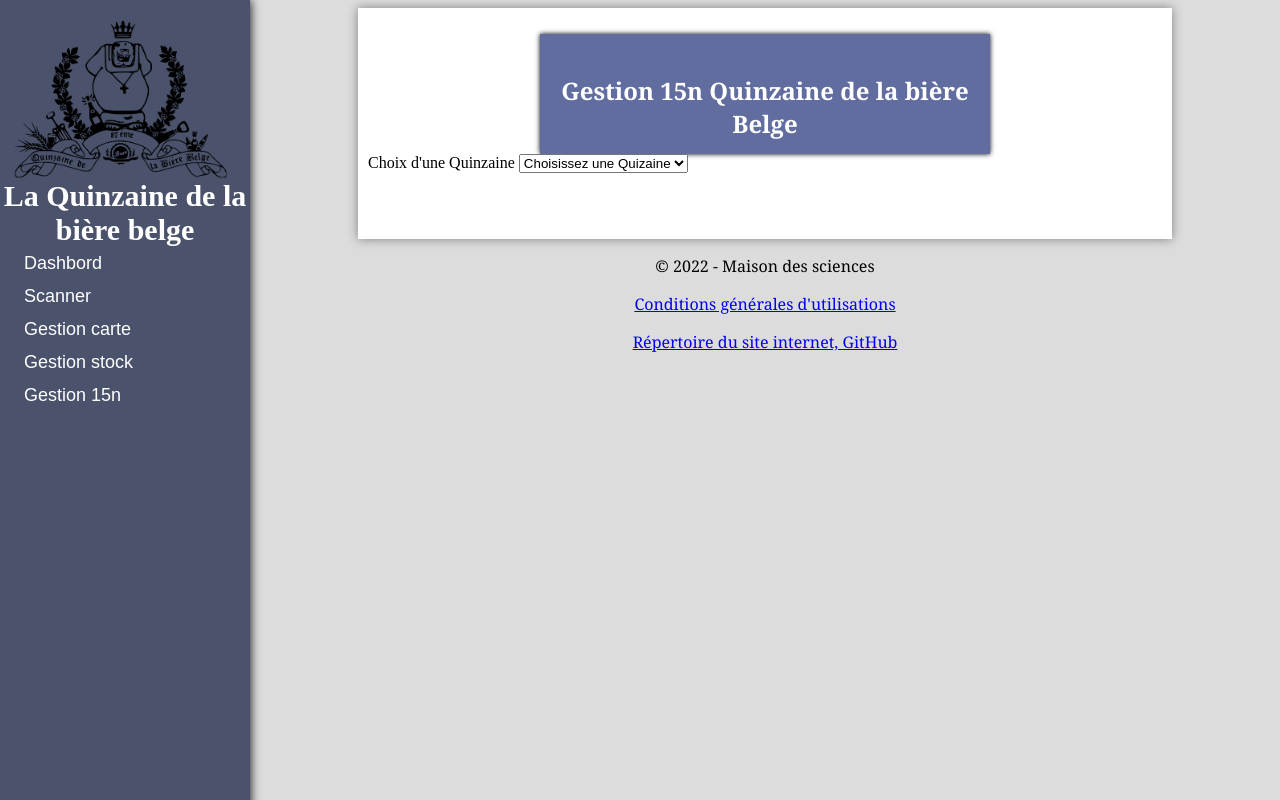
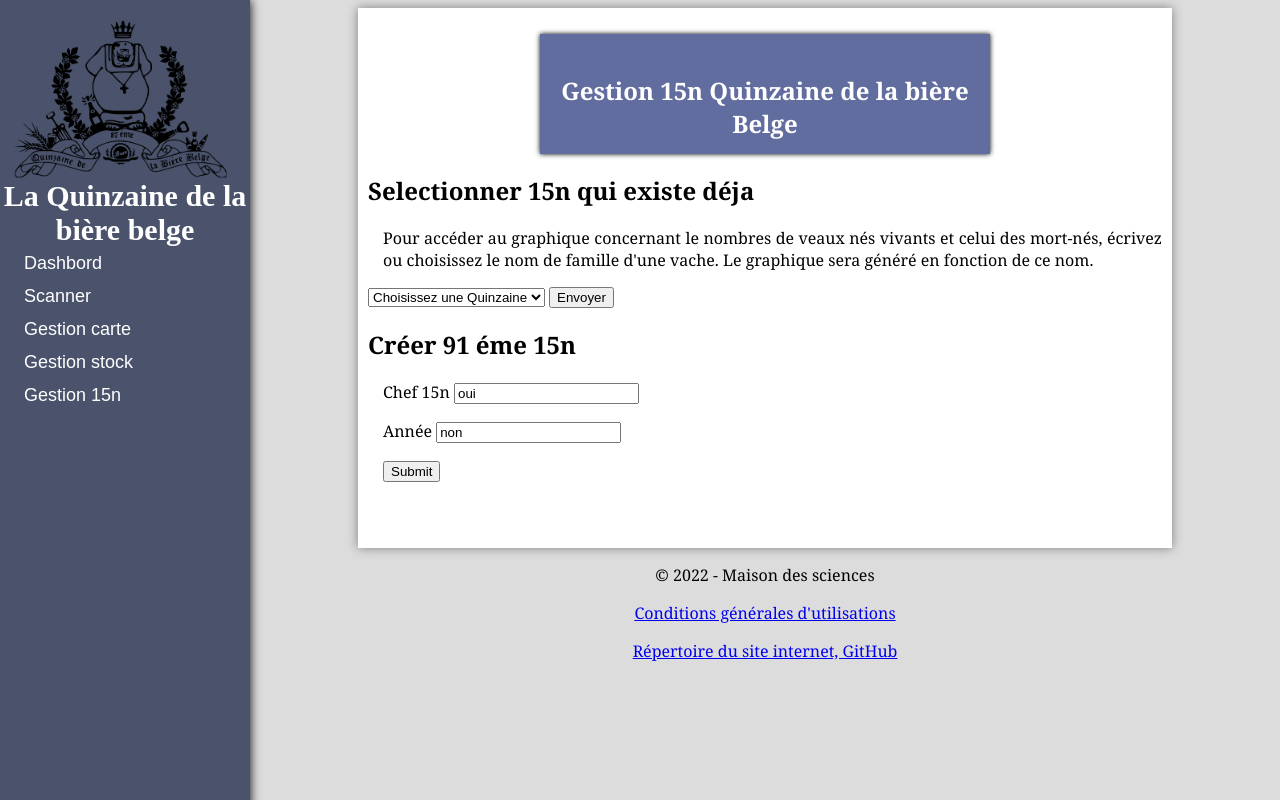
Before and after one commit to riri-314/Quinzaine, a Flask app: page /gestion_15n in a window 1280 px wide. Run offline with Flask 2, Linux system fonts and the light colour scheme.

Commit message:
Fixed bug in Gestion 15n

```diff
--- a/app.py
+++ b/app.py
@@ -1,9 +1,9 @@
-from flask import Flask, render_template, request
+from flask import Flask, render_template, request, redirect, url_for
 import sqlite3
 from quinzaine import *
 app = Flask(__name__)
 
-@app.route('/')
+@app.route('/', methods=["POST", "GET"])
 def dashbord():
     return render_template("dashbord.html")
 
@@ -15,22 +15,123 @@ def scanner():
 def gestion_stock():
     return render_template("gestion_stock.html")
 
-@app.route("/gestion_carte")
+@app.route("/gestion_carte",  methods=["POST", "GET"])
 def gestion_carte():
     return render_template("gestion_carte.html")
 
-@app.route("/gestion_15n", methods=('GET','POST'))
+
+@app.route("/gestion_15n", methods=["POST", "GET"])
 def gestion_15n():
+
+    error_message = ""
     quinzaines = get15n_id()
+    last_15n = quinzaines[-1] + 1
+    texte = "créer "+str(last_15n)+" éme 15n"
+    quinzaines.append(texte)
 
     if request.method == 'POST':
-        SelectedQuinzaineId = request.form["SelectQuinzaineId"]
-    #get_15n_list_data()
-    #render a table with the data
-    #scroling menu with 15n numbers and catch user selection
-    return render_template("gestion_15n.html", quinzaines = quinzaines)
+        SelectedQuinzaineId = request.form["15n_id"]
+        print(((SelectedQuinzaineId)))
+        #Chef_15n = request.form["chef_15n"]
+        #print(Chef_15n)
+        #annee = request.form["annee"]
+        if (SelectedQuinzaineId == "Choisissez une Quinzaine"):
+            return render_template("gestion_15n.html", quinzaines = quinzaines, error_message = "Erreur veuillez selectionner une 15n ou en créer une", last_15n = last_15n)
+        try:
+            int(SelectedQuinzaineId)
+        except:
+            return render_template("gestion_15n.html", quinzaines = quinzaines, error_message = "Créer nouvelle 15n.html", last_15n = last_15n)
+        switch_15n(SelectedQuinzaineId)
+        print("selected switch 15n")
+
+        return render_template("gestion_15n.html", quinzaines = quinzaines, error_message = error_message, last_15n = last_15n)
+    else:
+        print("other")
+        return render_template("gestion_15n.html", quinzaines = quinzaines, error_message = error_message, last_15n = last_15n)
+
+@app.route("/gestion_15n/add_15n", methods=["POST", "GET"])
+def add_15n():
+    return render_template("add_15n.html")
 
 
 
 if __name__ == '__main__':
-    app.run(host="0.0.0.0")
+#    app.run(host="0.0.0.0")
+    app.run()
+
+
+#{% extends "layout.html" %}
+#{% block title %}Gestion 15n{% endblock %}
+#{% block css %}
+#    <link rel="stylesheet" href="{{ url_for('static', filename= 'dashbord.css') }}">
+#{% endblock %}
+#
+#{% block content%}
+#<div class="rectangle">
+#    <h1>
+#        Gestion 15n Quinzaine de la bière Belge
+#
+#    </h1>
+#</div>
+#<form method="POST">
+#    <div>
+#        <label for="SelectQuinzaineId">Choix d'une Quinzaine</label>
+#        <select name="SelectQuinzaineId" id="SelectQuinzaineId" size="1">
+#            <OPTION selected>Choisissez une Quizaine
+#            {% for quinzaine in quinzaines %}
+#                <OPTION>{{quinzaine}}
+#            {% endfor %}
+#        </select>
+#    </div>
+#</form>
+
+#{% extends "layout.html" %}
+#{% block title %}Gestion 15n{% endblock %}
+#{% block css %}
+#<link rel="stylesheet" href="{{ url_for('static', filename= 'dashbord.css') }}">
+#{% endblock %}
+#{% block content%}
+#<div class="request">
+#   <div class="rectangle">
+#      <h1>
+#          Gestion 15n Quinzaine de la bière Belge
+#
+#      </h1>
+#  </div>
+#  <h1>Selectionner 15n qui existe déja</h1>
+#  <p>Pour accéder au graphique concernant le nombres de veaux nés vivants et celui des mort-nés,
+#    écrivez ou choisissez le nom de famille d'une vache.
+#    Le graphique sera généré en fonction de ce nom.
+#  </p>
+#
+#  <form method="POST">
+#    <form id="form">
+#
+#      <datalist id="15n_data" >
+#        <select name="15n_select" >
+#            <OPTION selected>Choisissez une Quinzaine
+#            {% for quinzaine in quinzaines %}
+#                <OPTION>{{quinzaine}}
+#            {% endfor %}
+#        </select>
+#
+#      <label for="15n_list">or other:</label>
+#      </datalist>
+#
+#      <input list="15n_data" id="15n_list" name="15n_id" size="50" autocomplete="on" />
+#
+#      <button type="submit">Envoyer</button>
+#      <h1>Créer {{last_15n}} éme 15n</h1>
+#
+#      <form action="/data" method = "POST">
+#        <p>Chef 15n <input type = "text" name = "chef_15n" /></p>
+#        <p>Année <input type = "text" name = "annee" /></p>
+#        <p><input type = "submit" value = "Submit" /></p>
+#      </form>
+#      <p>{{error_message}}</p>
+#
+#</form>
+#  </form>
+#
+#</div>
+#{% endblock %}
--- a/init15nDB.py
+++ b/init15nDB.py
@@ -9,12 +9,10 @@ def Init15nDB(numero):
     cursor = connection.cursor()
     numerobis = str(numero)
     table1 = 'CREATE TABLE IF NOT EXISTS "'
-    table2 = '" (id_quinzaine INTEGER PRIMARY KEY NOT NULL, FOREIGN KEY (id_quinzaine) REFERENCES "quinzaine_list(id_quinzaine)")'
+    table2 = '" (id_quinzaine INTEGER PRIMARY KEY NOT NULL, stock INTEGER)'
     table_15n = table1 + numerobis + table2
 
     cursor.execute(table_15n)
 
     connection.commit()
     connection.close()
-
-#Init15nDB(88)
--- a/initDB.py
+++ b/initDB.py
@@ -25,9 +25,9 @@ cursor.execute('''CREATE TABLE IF NOT EXISTS bieres(
 #15n table will be init in a other python file
 
 cursor.execute("""CREATE TABLE IF NOT EXISTS quinzaine_list(
-                id_quinzaine                  INTEGER PRIMARY KEY AUTOINCREMENT,
+                id_quinzaine            INTEGER PRIMARY KEY NOT NULL,
                 auteur                  TEXT        NOT NULL,
-                actif                   TEXT        NOT NULL,
+                actif                   INTEGER     NOT NULL,
                 annee                   TEXT        NOT NULL
                 );
                 """)
--- a/quinzaine.py
+++ b/quinzaine.py
@@ -1,10 +1,49 @@
 #python file with all the function related to operation on tables 15n and 15n_list
 import sqlite3
+from init15nDB import *
+
 connection = sqlite3.connect('quinzaine.db', check_same_thread=False)
 cursor = connection.cursor()
 
 def get15n_id():
     quinzaineId = []
     for i in cursor.execute("SELECT id_quinzaine FROM quinzaine_list"):
-        quinzaineId.append(i)
+        tmp = []
+        for j in i:
+            if type(j) == int:
+                tmp.append(j)
+        quinzaineId.append(tmp[0])
     return quinzaineId
+ #input:
+ #numero = numero of the new 15n ex:88
+ #Chef_15n = chef 15n of the new 15n ex:cap48
+ #annee = year of the new 15n ex:2022-2023
+def nouvelle_15n(numero, Chef_15n, annee):
+    Init15nDB(numero)
+    add_to_quinzaine_list(numero, Chef_15n, annee)
+    switch_15n(numero)
+    return
+
+def switch_15n(numero):
+    #switch currect 15n to "numero" 15n
+    num = []
+    num.append(numero)
+    set_inactif = "UPDATE quinzaine_list SET actif = 0"
+    cursor.execute(set_inactif)
+    set_actif = "UPDATE quinzaine_list SET actif = 1 WHERE id_quinzaine = ? "
+    cursor.execute(set_actif, num[:])
+    connection.commit()
+    return
+
+def add_to_quinzaine_list(numero, chef_15n, annee):
+    #add a line in quinzaine_list db
+    data = []
+    data.append(numero)
+    data.append(chef_15n)
+    data.append(0)
+    data.append(annee)
+    print(data)
+    add_line = ("INSERT INTO quinzaine_list (id_quinzaine, auteur, actif, annee) VALUES(?, ?, ?, ?)")
+    cursor.execute(add_line, data[:])
+    connection.commit()
+    return
--- a/templates/gestion_15n.html
+++ b/templates/gestion_15n.html
@@ -1,26 +1,40 @@
 {% extends "layout.html" %}
-{% block title %}Gestion 15n{% endblock %}
+{% block title %}Gestion des 15n{% endblock %}
 {% block css %}
-    <link rel="stylesheet" href="{{ url_for('static', filename= 'dashbord.css') }}">
+<link rel="stylesheet" href="{{ url_for('static', filename= 'dashbord.css') }}">
 {% endblock %}
+{% block content%}
 
-{% block content%}
 <div class="rectangle">
     <h1>
         Gestion 15n Quinzaine de la bière Belge
 
     </h1>
 </div>
-<form method="post">
-    <div>
-        <label for="SelectQuinzaineId">Choix d'une Quinzaine</label>
-        <select name="SelectQuinzaineId" id="SelectQuinzaineId" size="1">
-            <OPTION selected>Choisissez une Quizaine
-            {% for quizaine in quinzaines %}
-                <OPTION>{{quinzaine}}
-            {% endfor %}
-        </select>
-    </div>
+
+<h1>Selectionner 15n qui existe déja</h1>
+<p>Pour accéder au graphique concernant le nombres de veaux nés vivants et celui des mort-nés,
+  écrivez ou choisissez le nom de famille d'une vache.
+  Le graphique sera généré en fonction de ce nom.
+</p>
+
+<form method="post" class="form">
+    <select name="15n_id" >
+        <OPTION selected>Choisissez une Quinzaine
+        {% for quinzaine in quinzaines %}
+            <OPTION>{{quinzaine}}
+        {% endfor %}
+    </select>
+    <button type="submit">Envoyer</button>
 </form>
 
-{%endblock%}
+<h1>Créer {{last_15n}} éme 15n</h1>
+
+<form method = "POST"> <!--action="/data" rajouter pour ajouter une action aller vers page html "data"-->
+    <p>Chef 15n <input type = "text" value="oui" name = "chef_15n" /></p>
+    <p>Année <input type = "text" value="non" name = "annee" /></p>
+    <p><input type = "submit" value = "Submit" /></p>
+</form>
+
+<p>{{error_message}}</p>
+{% endblock %}
```
Also changed, not shown: populate15nDB.py (added, +15 -0 lines), templates/add_15n.html (added, +14 -0 lines), quinzaine.db.
